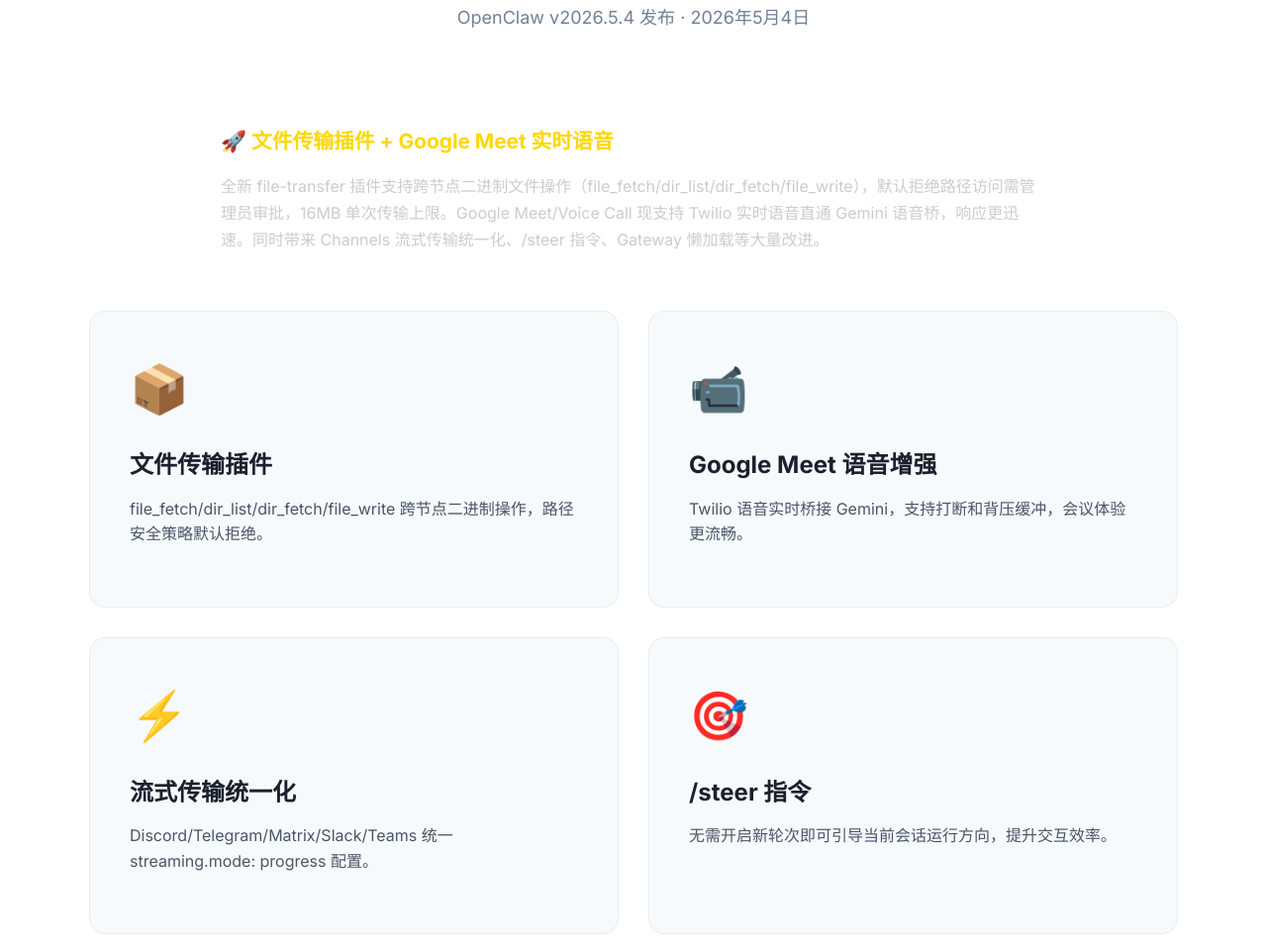
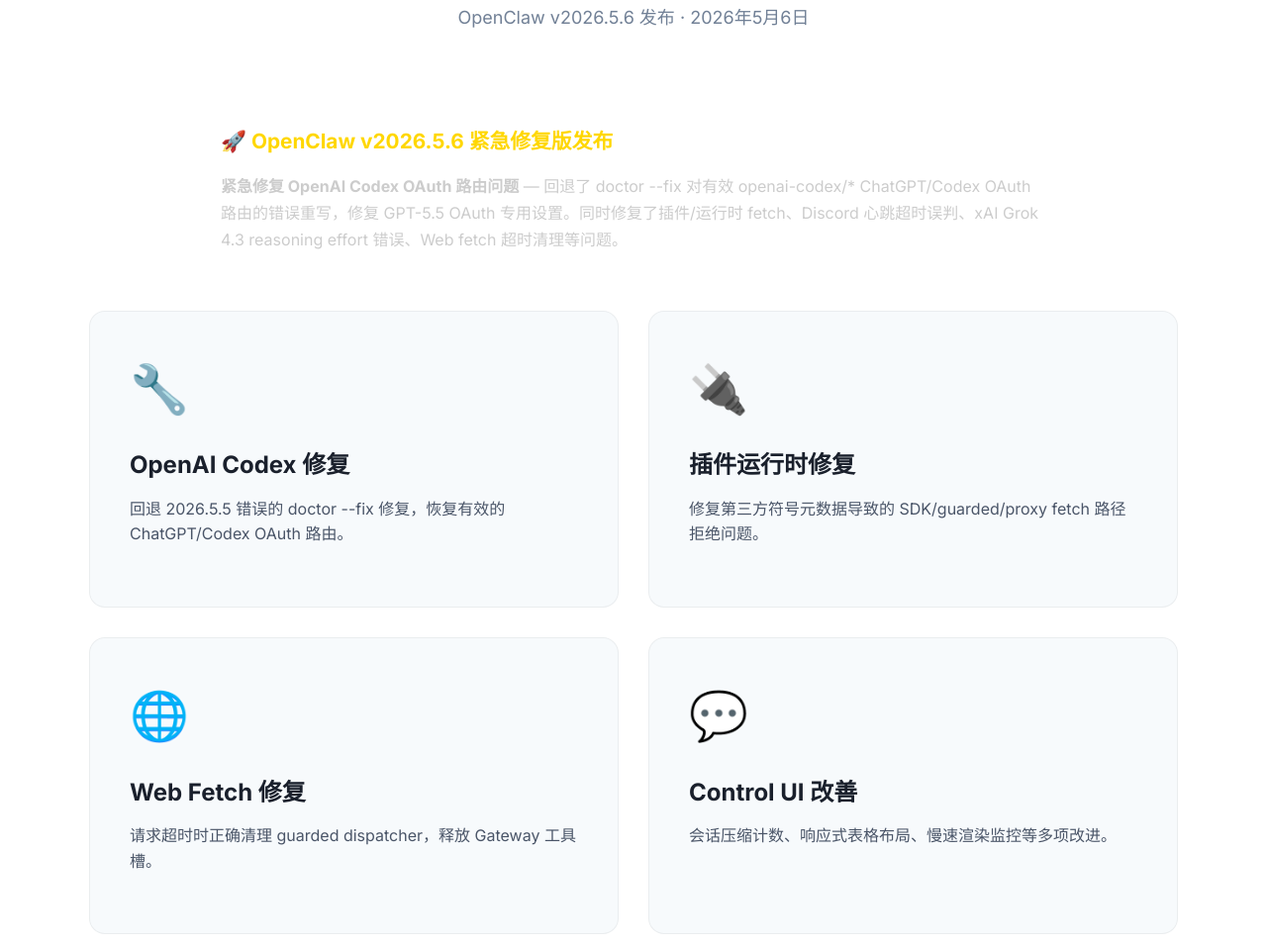
Before and after one commit to cloudwindcc/clawdcity, a plain HTML site: page index.html in a window 1280 px wide. Shown: the part 976-1932 px from the top of the page at 99% size. Drawn offline with Linux system fonts and the light colour scheme.

Commit message:
Update to OpenClaw v2026.5.6 - Codex OAuth fix + Control UI improvements [skip ci]

```diff
--- a/index.html
+++ b/index.html
@@ -1,4 +1,4 @@
-<!-- Updated: 2026-05-06 -->
+<!-- Updated: 2026-05-07 -->
 <!DOCTYPE html>
 <html lang="zh-CN">
 <head>
@@ -97,33 +97,33 @@
     <section id="news" class="features">
         <div class="container">
             <h2 class="section-title">🔥 最新动态</h2>
-            <p class="section-subtitle">OpenClaw v2026.5.4 发布 · 2026年5月4日</p>
+            <p class="section-subtitle">OpenClaw v2026.5.6 发布 · 2026年5月6日</p>
 
             <div style="background: rgba(255,255,255,0.05); border-radius: 16px; padding: 32px; margin-bottom: 24px; border: 1px solid rgba(255,255,255,0.1); max-width: 900px; margin-left: auto; margin-right: auto;">
-                <h3 style="color: #ffd700; margin-bottom: 16px; font-size: 1.3em;">🚀 文件传输插件 + Google Meet 实时语音</h3>
-                <p style="color: #ccc; line-height: 1.7;">全新 file-transfer 插件支持跨节点二进制文件操作（file_fetch/dir_list/dir_fetch/file_write），默认拒绝路径访问需管理员审批，16MB 单次传输上限。Google Meet/Voice Call 现支持 Twilio 实时语音直通 Gemini 语音桥，响应更迅速。同时带来 Channels 流式传输统一化、/steer 指令、Gateway 懒加载等大量改进。</p>
+                <h3 style="color: #ffd700; margin-bottom: 16px; font-size: 1.3em;">🚀 OpenClaw v2026.5.6 紧急修复版发布</h3>
+                <p style="color: #ccc; line-height: 1.7;"><strong>紧急修复 OpenAI Codex OAuth 路由问题</strong> — 回退了 doctor --fix 对有效 openai-codex/* ChatGPT/Codex OAuth 路由的错误重写，修复 GPT-5.5 OAuth 专用设置。同时修复了插件/运行时 fetch、Discord 心跳超时误判、xAI Grok 4.3 reasoning effort 错误、Web fetch 超时清理等问题。</p>
             </div>
 
             <div class="features-grid" style="max-width: 1100px; margin: 0 auto;">
                 <div class="feature-card" style="text-align:left;">
-                    <div class="feature-icon">📦</div>
-                    <h3>文件传输插件</h3>
-                    <p>file_fetch/dir_list/dir_fetch/file_write 跨节点二进制操作，路径安全策略默认拒绝。</p>
+                    <div class="feature-icon">🔧</div>
+                    <h3>OpenAI Codex 修复</h3>
+                    <p>回退 2026.5.5 错误的 doctor --fix 修复，恢复有效的 ChatGPT/Codex OAuth 路由。</p>
                 </div>
                 <div class="feature-card" style="text-align:left;">
-                    <div class="feature-icon">📹</div>
-                    <h3>Google Meet 语音增强</h3>
-                    <p>Twilio 语音实时桥接 Gemini，支持打断和背压缓冲，会议体验更流畅。</p>
+                    <div class="feature-icon">🔌</div>
+                    <h3>插件运行时修复</h3>
+                    <p>修复第三方符号元数据导致的 SDK/guarded/proxy fetch 路径拒绝问题。</p>
                 </div>
                 <div class="feature-card" style="text-align:left;">
-                    <div class="feature-icon">⚡</div>
-                    <h3>流式传输统一化</h3>
-                    <p>Discord/Telegram/Matrix/Slack/Teams 统一 streaming.mode: progress 配置。</p>
+                    <div class="feature-icon">🌐</div>
+                    <h3>Web Fetch 修复</h3>
+                    <p>请求超时时正确清理 guarded dispatcher，释放 Gateway 工具槽。</p>
                 </div>
                 <div class="feature-card" style="text-align:left;">
-                    <div class="feature-icon">🎯</div>
-                    <h3>/steer 指令</h3>
-                    <p>无需开启新轮次即可引导当前会话运行方向，提升交互效率。</p>
+                    <div class="feature-icon">💬</div>
+                    <h3>Control UI 改善</h3>
+                    <p>会话压缩计数、响应式表格布局、慢速渲染监控等多项改进。</p>
                 </div>
             </div>
 
@@ -322,7 +322,7 @@
                 </div>
             </div>
             <div class="footer-bottom">
-                <p>&copy; 2026 Clawd City · 最后更新：2026-05-06</p>
+                <p>&copy; 2026 Clawd City · 最后更新：2026-05-07</p>
                 <p>Powered by <a href="https://pages.cloudflare.com" target="_blank">Cloudflare Pages</a> & <a href="https://openclaw.ai" target="_blank">OpenClaw</a></p>
             </div>
         </div>
```
